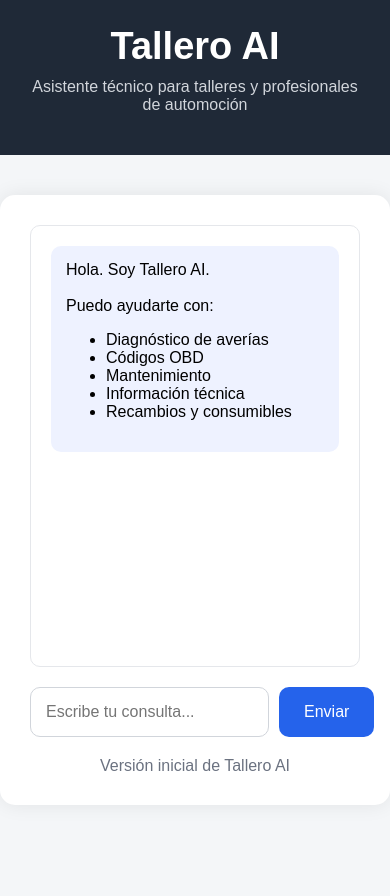
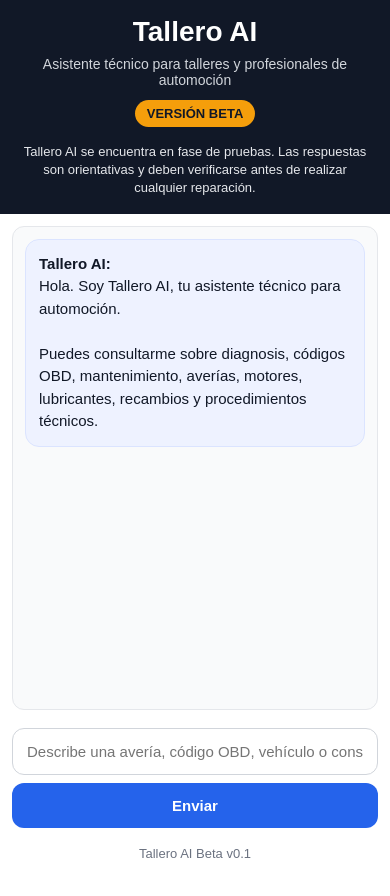
Before and after one commit to TalleroAI/Tallero, a plain HTML site: page index.html in a window 390 px wide. Before the commit the page ends 845 px from the top, so only its background shows below. Drawn offline with Linux system fonts and the light colour scheme.

Commit message:
Responsive beta interface

```diff
--- a/index.html
+++ b/index.html
@@ -3,56 +3,106 @@
 <head>
 <meta charset="UTF-8">
 <meta name="viewport" content="width=device-width, initial-scale=1.0">
-<title>Tallero AI</title>
+<title>Tallero AI Beta</title>
 
 <style>
+*{
+    box-sizing:border-box;
+}
 
 body{
     margin:0;
     font-family:Arial, Helvetica, sans-serif;
-    background:#f4f6f8;
+    background:#f3f4f6;
+    color:#111827;
+}
+
+.app{
+    min-height:100vh;
+    display:flex;
+    flex-direction:column;
 }
 
 .header{
-    background:#1f2937;
+    background:#111827;
     color:white;
+    padding:20px;
     text-align:center;
-    padding:25px;
 }
 
 .header h1{
     margin:0;
-    font-size:38px;
+    font-size:34px;
 }
 
 .header p{
-    margin-top:10px;
+    margin:8px 0 0;
     color:#d1d5db;
 }
 
+.beta{
+    display:inline-block;
+    margin-top:12px;
+    background:#f59e0b;
+    color:#111827;
+    font-weight:bold;
+    padding:6px 12px;
+    border-radius:999px;
+    font-size:13px;
+}
+
+.notice{
+    max-width:900px;
+    margin:16px auto 0;
+    color:#e5e7eb;
+    font-size:14px;
+    line-height:1.4;
+}
+
 .chat-container{
-    max-width:900px;
-    margin:40px auto;
+    width:100%;
+    max-width:950px;
+    margin:24px auto;
     background:white;
-    border-radius:15px;
-    box-shadow:0 0 20px rgba(0,0,0,0.08);
-    padding:30px;
+    border-radius:18px;
+    box-shadow:0 10px 30px rgba(0,0,0,0.08);
+    padding:24px;
+    display:flex;
+    flex-direction:column;
+    flex:1;
 }
 
 .messages{
-    height:400px;
+    height:55vh;
     overflow-y:auto;
     border:1px solid #e5e7eb;
-    border-radius:10px;
-    padding:20px;
-    margin-bottom:20px;
+    border-radius:14px;
+    padding:18px;
+    margin-bottom:18px;
+    background:#f9fafb;
+}
+
+.message{
+    padding:14px 16px;
+    border-radius:14px;
+    margin-bottom:14px;
+    line-height:1.5;
+    font-size:15px;
 }
 
 .bot{
     background:#eef2ff;
-    padding:15px;
-    border-radius:10px;
-    margin-bottom:15px;
+    border:1px solid #dbe4ff;
+}
+
+.user{
+    background:#e5e7eb;
+    border:1px solid #d1d5db;
+}
+
+.thinking{
+    opacity:0.85;
+    font-style:italic;
 }
 
 .input-area{
@@ -62,74 +112,170 @@ body{
 
 input{
     flex:1;
-    padding:15px;
+    padding:16px;
     border:1px solid #d1d5db;
-    border-radius:10px;
+    border-radius:12px;
     font-size:16px;
+    outline:none;
+}
+
+input:focus{
+    border-color:#2563eb;
 }
 
 button{
     background:#2563eb;
     color:white;
     border:none;
-    border-radius:10px;
-    padding:15px 25px;
+    border-radius:12px;
+    padding:0 24px;
     cursor:pointer;
     font-size:16px;
+    font-weight:bold;
 }
 
 button:hover{
     background:#1d4ed8;
 }
 
+.examples{
+    margin-top:14px;
+    font-size:13px;
+    color:#6b7280;
+    line-height:1.5;
+}
+
 .footer{
     text-align:center;
-    margin-top:20px;
+    margin-top:18px;
     color:#6b7280;
+    font-size:13px;
 }
 
+@media (max-width: 768px){
+    body{
+        background:white;
+    }
+
+    .header{
+        padding:16px 14px;
+    }
+
+    .header h1{
+        font-size:28px;
+    }
+
+    .header p{
+        font-size:14px;
+    }
+
+    .notice{
+        font-size:13px;
+        padding:0 8px;
+    }
+
+    .chat-container{
+        margin:0;
+        border-radius:0;
+        box-shadow:none;
+        padding:12px;
+        min-height:calc(100vh - 150px);
+    }
+
+    .messages{
+        height:calc(100vh - 315px);
+        padding:12px;
+        border-radius:12px;
+    }
+
+    .message{
+        font-size:15px;
+        padding:13px;
+    }
+
+    .input-area{
+        gap:8px;
+    }
+
+    input{
+        padding:14px;
+        font-size:15px;
+    }
+
+    button{
+        padding:0 16px;
+        font-size:15px;
+    }
+
+    .examples{
+        display:none;
+    }
+}
+
+@media (max-width: 420px){
+    .input-area{
+        flex-direction:column;
+    }
+
+    button{
+        padding:14px;
+        width:100%;
+    }
+
+    .messages{
+        height:calc(100vh - 360px);
+    }
+}
 </style>
-
 </head>
 
 <body>
+<div class="app">
 
     <div class="header">
         <h1>Tallero AI</h1>
         <p>Asistente técnico para talleres y profesionales de automoción</p>
+        <div class="beta">VERSIÓN BETA</div>
+        <div class="notice">
+            Tallero AI se encuentra en fase de pruebas. Las respuestas son orientativas y deben verificarse antes de realizar cualquier reparación.
+        </div>
     </div>
 
     <div class="chat-container">
 
         <div class="messages">
+            <div class="message bot">
+                <strong>Tallero AI:</strong><br>
+                Hola. Soy Tallero AI, tu asistente técnico para automoción.
+                <br><br>
+                Puedes consultarme sobre diagnosis, códigos OBD, mantenimiento, averías, motores, lubricantes, recambios y procedimientos técnicos.
+            </div>
+        </div>
 
-        <div class="bot">
-            Hola. Soy Tallero AI.
-            <br><br>
-            Puedo ayudarte con:
-            <ul>
-                <li>Diagnóstico de averías</li>
-                <li>Códigos OBD</li>
-                <li>Mantenimiento</li>
-                <li>Información técnica</li>
-                <li>Recambios y consumibles</li>
-            </ul>
+        <div class="input-area">
+            <input id="userInput" type="text" placeholder="Describe una avería, código OBD, vehículo o consulta técnica...">
+            <button onclick="enviarMensaje()">Enviar</button>
+        </div>
+
+        <div class="examples">
+            Ejemplos: “P0401 en Golf 2.0 TDI”, “BMW B38 problemas frecuentes”, “¿Qué pasa si falla el pulverizador de aceite?”
+        </div>
+
+        <div class="footer">
+            Tallero AI Beta v0.1
         </div>
 
     </div>
-
-    <div class="input-area">
-    <input id="userInput" type="text" placeholder="Escribe tu consulta...">
-    <button onclick="enviarMensaje()">Enviar</button>
 </div>
 
-    <div class="footer">
-        Versión inicial de Tallero AI
-    </div>
-
-</div>
 <script>
 let historial = [];
+
+document.getElementById("userInput").addEventListener("keydown", function(event) {
+    if (event.key === "Enter") {
+        enviarMensaje();
+    }
+});
 
 async function enviarMensaje() {
     const input = document.getElementById("userInput");
@@ -140,22 +286,26 @@ async function enviarMensaje() {
     const mensajes = document.querySelector(".messages");
 
     mensajes.innerHTML += `
-        <div class="bot">
+        <div class="message user">
             <strong>Tú:</strong><br>
             ${mensaje}
         </div>
     `;
+
     mensajes.scrollTop = mensajes.scrollHeight;
+
     historial.push({
         role: "user",
         content: mensaje
     });
 
     input.value = "";
+
     const estados = [
         "Analizando avería...",
         "Revisando posibles causas...",
         "Comprobando síntomas...",
+        "Consultando base técnica...",
         "Evaluando diagnóstico...",
         "Procesando información del vehículo..."
     ];
@@ -163,13 +313,15 @@ const estados = [
     const estadoAleatorio = estados[Math.floor(Math.random() * estados.length)];
 
     mensajes.innerHTML += `
-    <div class="bot thinking" id="thinking">
+        <div class="message bot thinking" id="thinking">
             <strong>Tallero AI:</strong><br>
             ${estadoAleatorio}
         </div>
     `;
 
     mensajes.scrollTop = mensajes.scrollHeight;
+
+    try {
         const respuesta = await fetch("/chat", {
             method: "POST",
             headers: {
@@ -181,18 +333,35 @@ mensajes.scrollTop = mensajes.scrollHeight;
         });
 
         const data = await respuesta.json();
+
         document.getElementById("thinking")?.remove();
+
         mensajes.innerHTML += `
-        <div class="bot">
+            <div class="message bot">
                 <strong>Tallero AI:</strong><br>
                 ${data.reply.replace(/\n/g, "<br>")}
             </div>
         `;
+
         mensajes.scrollTop = mensajes.scrollHeight;
+
         historial.push({
             role: "assistant",
             content: data.reply
         });
+
+    } catch (error) {
+        document.getElementById("thinking")?.remove();
+
+        mensajes.innerHTML += `
+            <div class="message bot">
+                <strong>Tallero AI:</strong><br>
+                Ha ocurrido un error temporal. Inténtalo de nuevo.
+            </div>
+        `;
+
+        mensajes.scrollTop = mensajes.scrollHeight;
+    }
 }
 </script>
 </body>
```
Lines whose indentation alone changed are shown as unchanged.
